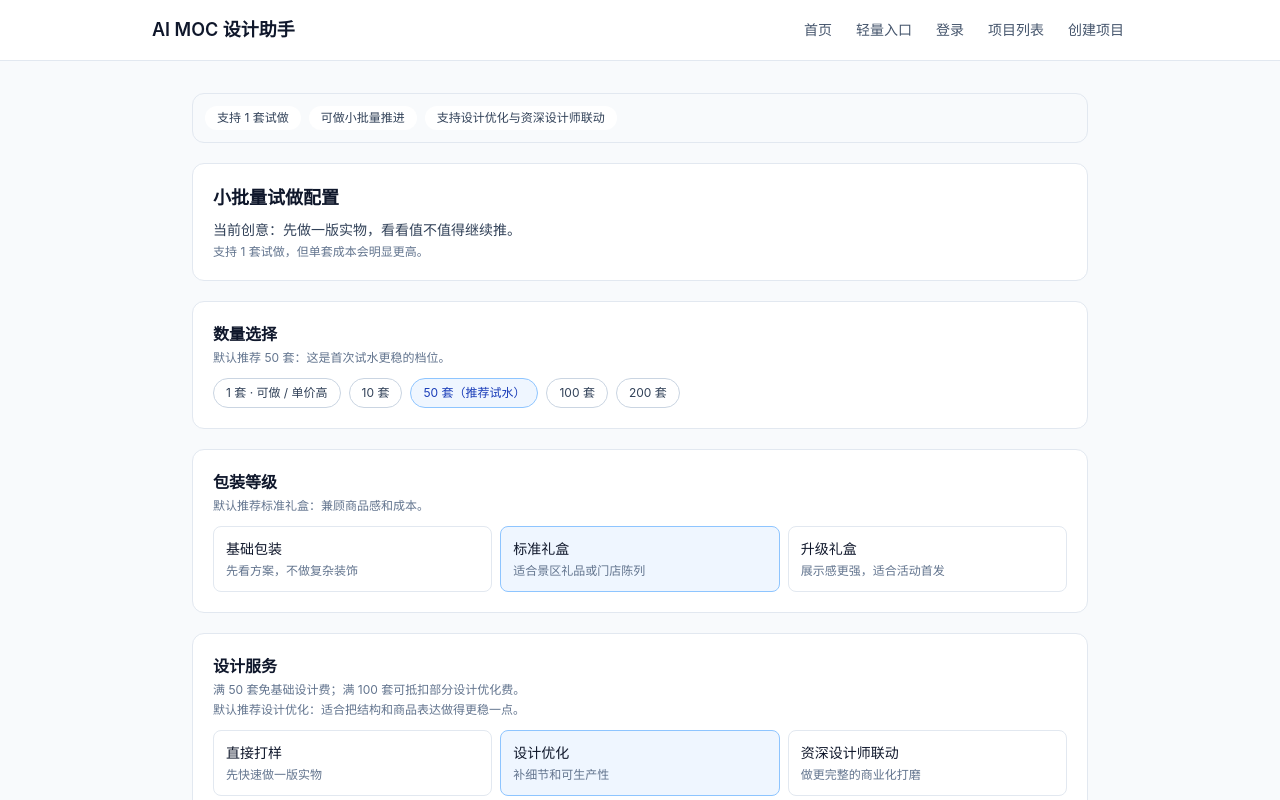
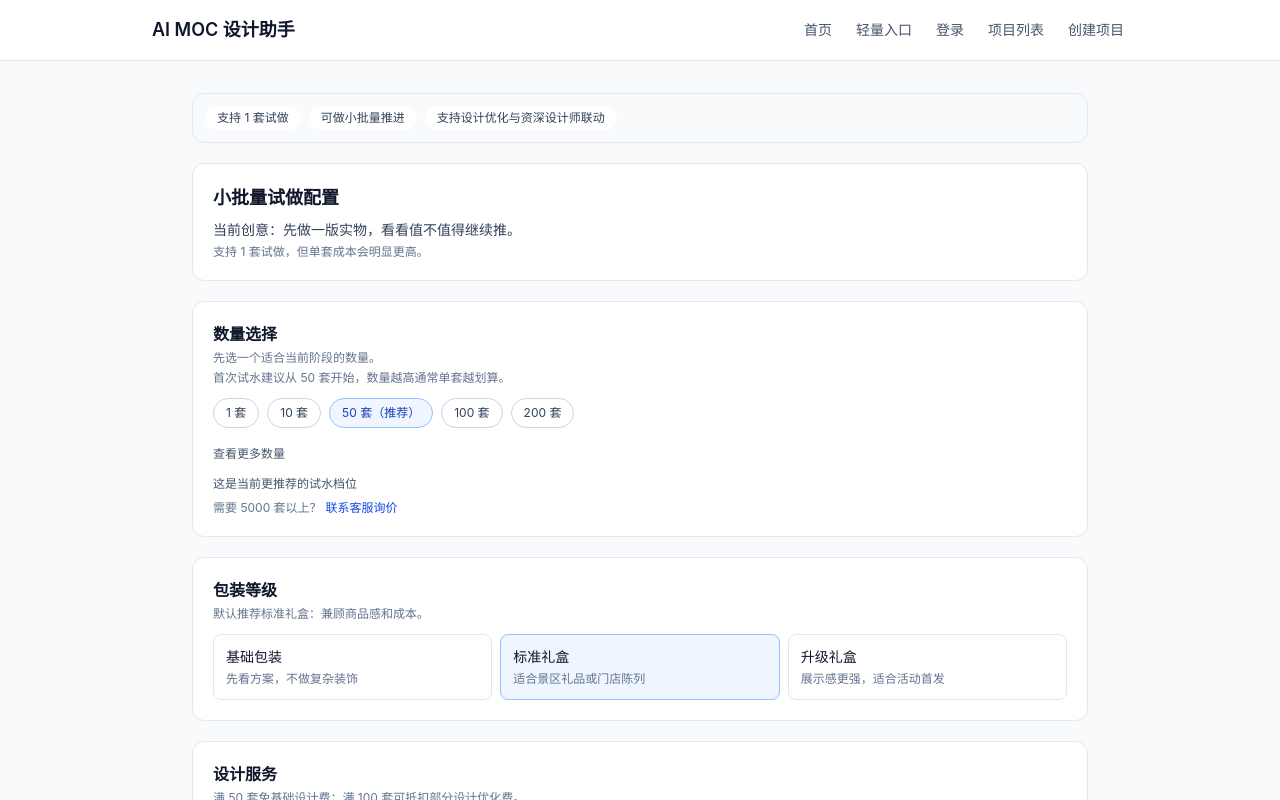
Before and after one commit to yujianankwc/ai-moc-design-assistant, a Next.js app: page /quick/path/small-batch in a window 1280 px wide. Shown: the top 800 px of the page. Built offline with nearby package versions, Linux system fonts and the light colour scheme.

Commit message:
feat: 转化收口与通路页面减法优化2

```diff
--- a/app/layout.tsx
+++ b/app/layout.tsx
@@ -10,9 +10,8 @@ export const metadata: Metadata = {
 export const viewport: Viewport = {
   width: "device-width",
   initialScale: 1,
-  minimumScale: 1,
-  maximumScale: 5,
-  userScalable: true,
+  maximumScale: 1,
+  userScalable: false,
   viewportFit: "cover"
 };
 
--- a/app/quick/path/small-batch/page.tsx
+++ b/app/quick/path/small-batch/page.tsx
@@ -13,12 +13,18 @@ import {
   type PackagingLevel
 } from "@/lib/quick-path-pricing";
 
-const quantityOptions: Array<{ value: BatchQuantity; label: string; hint?: string; recommended?: boolean }> = [
-  { value: 1, label: "1 套", hint: "可做 / 单价高" },
+const coreQuantityOptions: Array<{ value: BatchQuantity; label: string; recommended?: boolean }> = [
+  { value: 1, label: "1 套" },
   { value: 10, label: "10 套" },
   { value: 50, label: "50 套", recommended: true },
   { value: 100, label: "100 套" },
   { value: 200, label: "200 套" }
+];
+
+const advancedQuantityOptions: Array<{ value: BatchQuantity; label: string }> = [
+  { value: 500, label: "500 套" },
+  { value: 1000, label: "1000 套" },
+  { value: 3000, label: "3000 套" }
 ];
 
 const packagingOptions: Array<{ value: PackagingLevel; label: string; hint: string }> = [
@@ -43,6 +49,7 @@ export default function QuickSmallBatchPage() {
   const [quantity, setQuantity] = useState<BatchQuantity>(50);
   const [packaging, setPackaging] = useState<PackagingLevel>("standard_gift");
   const [designService, setDesignService] = useState<DesignServiceLevel>("design_optimize");
+  const [showAdvancedQuantity, setShowAdvancedQuantity] = useState(false);
   const [feedback, setFeedback] = useState("");
   const [submitStage, setSubmitStage] = useState<"editing" | "confirming" | "submitted">("editing");
   const [confirmContact, setConfirmContact] = useState("");
@@ -67,6 +74,7 @@ export default function QuickSmallBatchPage() {
 
   const isHighDesignTier = designService === "design_optimize" || designService === "senior_collab";
   const shouldShowHighPriceGuide = (quantity === 1 || quantity === 10) && isHighDesignTier;
+  const isAdvancedQuantitySelected = quantity === 500 || quantity === 1000 || quantity === 3000;
   const highPriceTips = useMemo(() => {
     const tips: string[] = [];
     if (packaging !== "basic") tips.push("改成基础包装，先压低首版成本");
@@ -118,6 +126,22 @@ export default function QuickSmallBatchPage() {
     }
     setFeedback("已记录人工沟通请求，我们会尽快联系你。");
   };
+
+  const renderQuantityButton = (value: BatchQuantity, label: string, recommended?: boolean) => (
+    <button
+      key={value}
+      type="button"
+      onClick={() => setQuantity(value)}
+      className={
+        quantity === value
+          ? "rounded-full border border-blue-300 bg-blue-50 px-3 py-1.5 text-xs text-blue-800"
+          : "rounded-full border border-slate-300 bg-white px-3 py-1.5 text-xs text-slate-700 hover:bg-slate-50"
+      }
+    >
+      {label}
+      {recommended ? "（推荐）" : ""}
+    </button>
+  );
 
   if (submitStage === "submitted") {
     return (
@@ -227,24 +251,38 @@ export default function QuickSmallBatchPage() {
 
       <section className="rounded-xl border border-slate-200 bg-white p-4 sm:p-5">
         <h2 className="text-base font-semibold text-slate-900">数量选择</h2>
-        <p className="mt-1 text-xs text-slate-500">默认推荐 50 套：这是首次试水更稳的档位。</p>
+        <p className="mt-1 text-xs text-slate-500">先选一个适合当前阶段的数量。</p>
+        <p className="mt-1 text-xs text-slate-500">首次试水建议从 50 套开始，数量越高通常单套越划算。</p>
         <div className="mt-3 flex flex-wrap gap-2">
-          {quantityOptions.map((option) => (
-            <button
-              key={option.value}
-              type="button"
-              onClick={() => setQuantity(option.value)}
-              className={
-                quantity === option.value
-                  ? "rounded-full border border-blue-300 bg-blue-50 px-3 py-1.5 text-xs text-blue-800"
-                  : "rounded-full border border-slate-300 bg-white px-3 py-1.5 text-xs text-slate-700 hover:bg-slate-50"
-              }
-            >
-              {option.label}
-              {option.recommended ? "（推荐试水）" : ""}
-              {option.hint ? ` · ${option.hint}` : ""}
-            </button>
-          ))}
+          {coreQuantityOptions.map((option) => renderQuantityButton(option.value, option.label, option.recommended))}
+        </div>
+
+        <div className="mt-3">
+          <button
+            type="button"
+            onClick={() => setShowAdvancedQuantity((prev) => !prev)}
+            className="text-xs text-slate-600 hover:text-slate-800 hover:underline"
+          >
+            {showAdvancedQuantity || isAdvancedQuantitySelected ? "收起更大数量" : "查看更多数量"}
+          </button>
+        </div>
+
+        {(showAdvancedQuantity || isAdvancedQuantitySelected) && (
+          <div className="mt-2 flex flex-wrap gap-2">
+            {advancedQuantityOptions.map((option) => renderQuantityButton(option.value, option.label))}
+          </div>
+        )}
+
+        <p className="mt-3 text-xs text-slate-600">{quote.recommendation}</p>
+        <div className="mt-2 text-xs text-slate-500">
+          需要 5000 套以上？
+          <button
+            type="button"
+            onClick={() => setShowHumanForm(true)}
+            className="ml-1 text-blue-700 hover:underline"
+          >
+            联系客服询价
+          </button>
         </div>
       </section>
 
--- a/app/quick/result/page.tsx
+++ b/app/quick/result/page.tsx
@@ -139,6 +139,7 @@ export default function QuickEntryResultPage() {
   const [activeCorrection, setActiveCorrection] = useState("");
   const [showReferences, setShowReferences] = useState(false);
   const [lightboxOpen, setLightboxOpen] = useState(false);
+  const [lightboxZoom, setLightboxZoom] = useState(1);
   const [imageProgress, setImageProgress] = useState(8);
   const [imageElapsedSeconds, setImageElapsedSeconds] = useState(0);
   const [hasTriedImageGeneration, setHasTriedImageGeneration] = useState(false);
@@ -614,29 +615,65 @@ export default function QuickEntryResultPage() {
               src={imageUrl}
               alt={`${resolvedResult?.conceptTitle ?? "创意预览"} 预览图`}
               className="mt-3 w-full cursor-pointer rounded-lg border border-slate-200 object-cover active:opacity-80"
-              onClick={() => setLightboxOpen(true)}
+              onClick={() => {
+                setLightboxZoom(1);
+                setLightboxOpen(true);
+              }}
             />
             <p className="mt-1 text-center text-xs text-slate-400">点击图片可查看大图，长按可保存</p>
             {imageInfoHint && <p className="mt-1 text-center text-xs text-amber-600">{imageInfoHint}</p>}
             {lightboxOpen && (
               <div
                 className="fixed inset-0 z-50 overflow-auto bg-black/85 p-4"
-                onClick={() => setLightboxOpen(false)}
+                onClick={() => {
+                  setLightboxOpen(false);
+                  setLightboxZoom(1);
+                }}
               >
                 <div className="mx-auto flex min-h-full w-full max-w-5xl items-center justify-center">
                   <button
                     type="button"
                     className="absolute right-4 top-4 rounded-md bg-black/50 px-2 py-1 text-xs text-white"
-                    onClick={() => setLightboxOpen(false)}
+                    onClick={() => {
+                      setLightboxOpen(false);
+                      setLightboxZoom(1);
+                    }}
                   >
                     关闭
                   </button>
+                  <div
+                    className="absolute bottom-4 left-1/2 flex -translate-x-1/2 items-center gap-2 rounded-full bg-black/50 px-3 py-1.5"
+                    onClick={(event) => event.stopPropagation()}
+                  >
+                    <button
+                      type="button"
+                      className="rounded bg-white/90 px-2 py-1 text-xs text-slate-800"
+                      onClick={() => setLightboxZoom((prev) => Math.max(1, Number((prev - 0.25).toFixed(2))))}
+                    >
+                      -
+                    </button>
+                    <span className="min-w-12 text-center text-xs text-white">{Math.round(lightboxZoom * 100)}%</span>
+                    <button
+                      type="button"
+                      className="rounded bg-white/90 px-2 py-1 text-xs text-slate-800"
+                      onClick={() => setLightboxZoom((prev) => Math.min(3, Number((prev + 0.25).toFixed(2))))}
+                    >
+                      +
+                    </button>
+                    <button
+                      type="button"
+                      className="rounded bg-white/90 px-2 py-1 text-xs text-slate-800"
+                      onClick={() => setLightboxZoom(1)}
+                    >
+                      还原
+                    </button>
+                  </div>
                   {/* eslint-disable-next-line @next/next/no-img-element */}
                   <img
                     src={imageUrl}
                     alt="大图预览"
                     className="max-h-[92vh] max-w-full rounded-lg object-contain"
-                    style={{ touchAction: "pinch-zoom" }}
+                    style={{ transform: `scale(${lightboxZoom})`, transformOrigin: "center center" }}
                     onClick={(event) => event.stopPropagation()}
                   />
                 </div>
--- a/lib/quick-path-pricing.ts
+++ b/lib/quick-path-pricing.ts
@@ -1,4 +1,4 @@
-export type BatchQuantity = 1 | 10 | 50 | 100 | 200;
+export type BatchQuantity = 1 | 10 | 50 | 100 | 200 | 500 | 1000 | 3000;
 export type PackagingLevel = "basic" | "standard_gift" | "premium_gift";
 export type DesignServiceLevel = "direct_sample" | "design_optimize" | "senior_collab";
 
@@ -25,7 +25,10 @@ const QUANTITY_FACTOR: Record<BatchQuantity, number> = {
   10: 1.7,
   50: 1.15,
   100: 1.0,
-  200: 0.92
+  200: 0.92,
+  500: 0.86,
+  1000: 0.79,
+  3000: 0.72
 };
 
 const PACKAGING_COST: Record<PackagingLevel, number> = {
@@ -46,7 +49,10 @@ const DYNAMIC_HINT_BY_QUANTITY: Record<BatchQuantity, string> = {
   10: "适合小范围送样或内部验证",
   50: "这是当前更推荐的试水档位",
   100: "更适合初步售卖验证",
-  200: "数量更高时，单套成本通常更容易压下来"
+  200: "数量更高时，单套成本通常更容易压下来",
+  500: "进入小批量推进档，单套成本更稳",
+  1000: "接近量产测试档，适合做渠道验证",
+  3000: "大货推进档，建议结合排产做人工询价"
 };
 
 export function formatCnyRange(range: PricingRange) {
```
